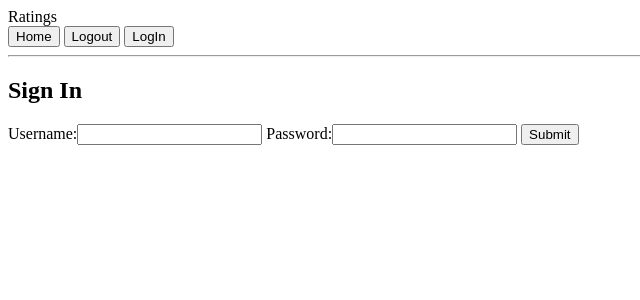
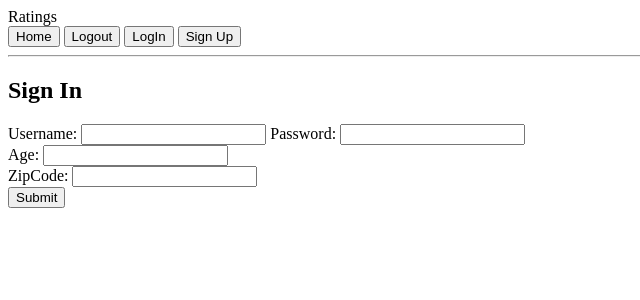
Before and after one commit to ZoeShirah/ratings-lab, a Flask app: page /register in a window 1280 px wide. Shown: the top 300 px of the page, without its empty margins (0-640 px from the left). Run offline with Flask 2, Linux system fonts and the light colour scheme.

Commit message:
sign in/register split into two routes :(

```diff
--- a/server.py
+++ b/server.py
@@ -37,15 +37,13 @@ def user_list():
     return render_template("user_list.html", users=users)
 
 
-@app.route("/register")
-def register_form():
-
-    return render_template("register_form.html")
+@app.route("/sign-in")
+def sign_in_form():
+    return render_template("sign_in.html")
 
 
-@app.route("/register", methods=["POST"])
-def register_process():
-
+@app.route("/sign-in", methods=["POST"])
+def sign_in_process():
     username = request.form.get('username')
     password = request.form.get('password')
 
@@ -55,12 +53,42 @@ def register_process():
             pass   # login -- for clairty in code
         else:
             flash("Wrong Password")
-            return redirect('/register')
+            return redirect('/sign-in')
 
     except sqlalchemy.orm.exc.NoResultFound:
-        flash('user created: %s') % username
+        flash("Email not found, please try again or create a new account")
+        return redirect('/sign-in')
+
+    session['user_id'] = user_object.user_id
+    print(session)
+    flash("Logged In")
+    return redirect("/")
+
+
+@app.route("/register")
+def register_form():
+    return render_template("register_form.html")
+
+
+@app.route("/register", methods=["POST"])
+def register_process():
+
+    username = request.form.get('username')
+    password = request.form.get('password')
+    age = request.form.get('age')
+    zipcode = request.form.get('zipcode')
+
+    try:
+        user_object = User.query.filter_by(email=username).one()
+        flash('User already exists, please sign in or use another email')
+        return redirect('/register')
+
+    except sqlalchemy.orm.exc.NoResultFound:
+        # flash('user created: %s') % (username)
         user_object = User(email=username,
-                           password=password)
+                           password=password,
+                           age=age,
+                           zipcode=zipcode)
 
         # We need to add to the session or it won't ever be stored
         db.session.add(user_object)
--- /dev/null
+++ b/static/registration.js
@@ -0,0 +1,12 @@
+$('#registration').on('submit', function(evt) {
+    var ageChars = $('#age').val().length;
+    var zipcodeChars = $('#zipcode').val().length;
+    console.log("IN REGISTRATION")
+    if (ageChars < 1) {
+        alert('age not entered');
+        evt.preventDefault();
+    } else if (zipcodeChars != 5) {
+        alert('zipcode not valid');
+        evt.preventDefault();
+    }
+});
--- a/static/scripts.js
+++ b/static/scripts.js
@@ -1,4 +1,4 @@
-$('#registration').on('submit', function(evt) {
+$('.user-info').on('submit', function(evt) {
     // evt.preventDefault();
     var userChars = $('#username').val();
     console.log('userChars: ' +userChars);
--- a/templates/base.html
+++ b/templates/base.html
@@ -1,7 +1,7 @@
 <!doctype html>
 <html>
 <head>
-  <title>Ratings</title>
+<title>Ratings -- {% block title %}PAGE TITLE GOES HERE{% endblock %}</title>
   {% with messages = get_flashed_messages() %}
   {% if messages %}
     <ul class=flashes>
@@ -18,7 +18,8 @@
 <body>
   Ratings
   <br>
-   <a href='/'><button>Home</button></a>  <a href='/logout'><button>Logout</button></a>    <a href='/register'><button>LogIn</button></a>
+   <a href='/'><button>Home</button></a>  <a href='/logout'><button>Logout</button></a>    <a href='/sign-in'><button>LogIn</button></a>
+       <a href='/register'><button>Sign Up</button></a>
 
   <hr>
 
@@ -26,6 +27,7 @@
 
 
 <script src='/static/scripts.js'></script>
+<script src='/static/{% block javascript %}PAGE SPECIFIC JAVASCRIPT{% endblock %}.js'></script>
 
 </body>
 </html>
--- a/templates/register_form.html
+++ b/templates/register_form.html
@@ -1,12 +1,20 @@
 {% extends 'base.html' %}
+{% block title %}Registration{% endblock %}
 {% block content %}
 
 <h2>Sign In</h2>
 
-<form action='/register' method='POST' id='registration'>
-    Username:<input type='text' name='username' id='username'>
-    Password:<input type='text' name='password' id='password'>
+<form action='/register' method='POST' id='registration' class='user-info'>
+    Username: <input type='text' name='username' id='username'>
+    Password: <input type='text' name='password' id='password'>
+    <br>
+    Age: <input type='number' name='age' id='age'>
+    <br>
+    ZipCode: <input type='text' name='zipcode' id='zipcode'>
+    <br>
     <input type='submit' value='Submit'>
 </form>
 
 {% endblock %}
+
+{% block javascript %}registration{% endblock %}
```
Also changed, not shown: templates/sign_in.html (added, +13 -0 lines).
